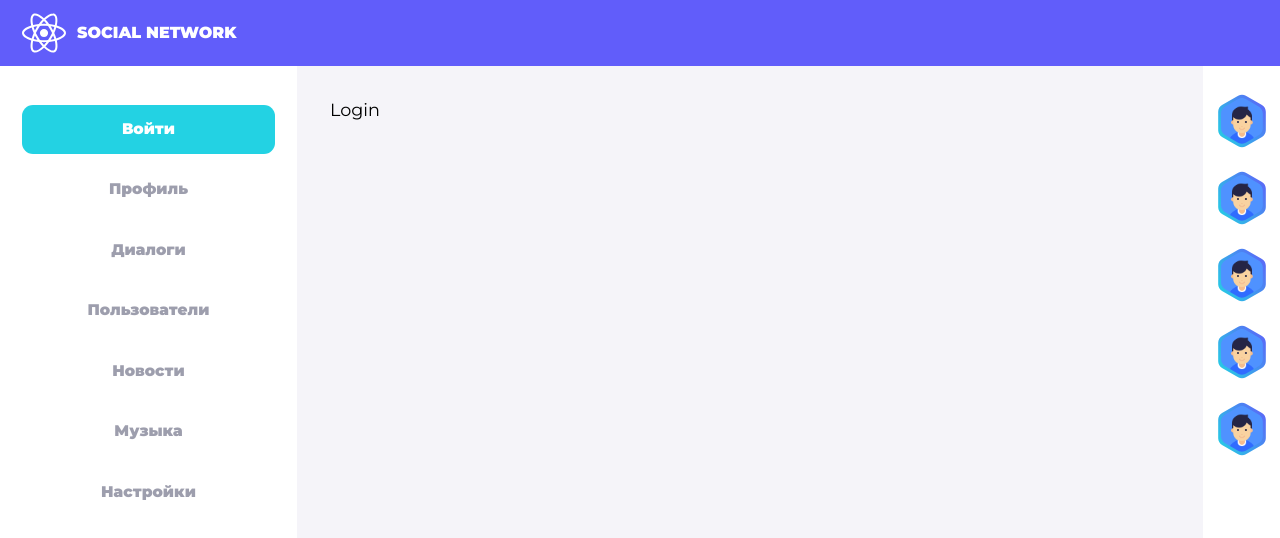
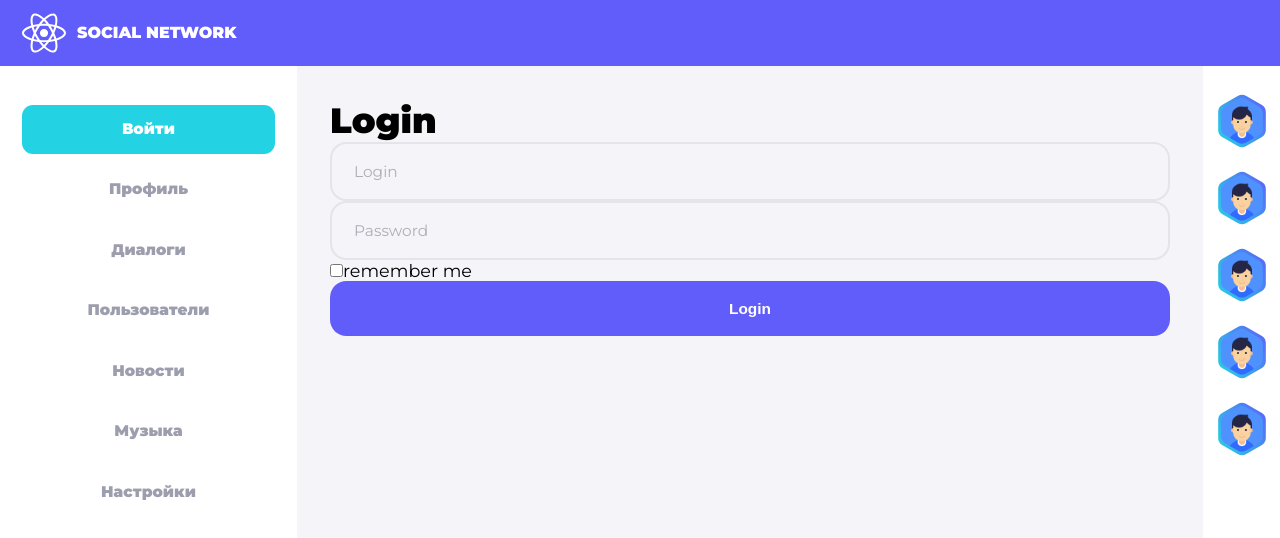
Before and after one commit to Yeroshenko/social-network, a React (Create React App) app: page /login in a window 1280 px wide. Shown: the top 538 px of the page. Built offline with nearby package versions, Linux system fonts and the light colour scheme; no server answers.

Commit message:
fet: created Login page connected redux-form

```diff
--- a/package.json
+++ b/package.json
@@ -16,6 +16,7 @@
     "react-router-dom": "^5.1.2",
     "react-scripts": "3.3.1",
     "redux": "^4.0.5",
+    "redux-form": "^8.3.1",
     "redux-thunk": "^2.3.0"
   },
   "scripts": {
--- a/src/components/Pages/Login/Login.jsx
+++ b/src/components/Pages/Login/Login.jsx
@@ -1,7 +1,42 @@
 import React from 'react'
+import { reduxForm, Field } from 'redux-form'
+
+import { Button } from '../../Ui'
+
+const LoginForm = ({ handleSubmit }) => {
+  return (
+    <form action='' onSubmit={handleSubmit}>
+      <Field type='text' name='login' placeholder='Login' component='input' />
+      <Field
+        component='input'
+        type='text'
+        name='password'
+        placeholder='Password'
+      />
+      <label>
+        <Field type='checkbox' name='rememberMe' component='input' />
+        remember me
+      </label>
+      <Button>Login</Button>
+    </form>
+  )
+}
+
+const LoginReduxForm = reduxForm({
+  form: 'login'
+})(LoginForm)
 
 const Login = () => {
-  return <div> Login </div>
+  const onSubmit = formData => {
+    console.log(formData)
+  }
+
+  return (
+    <div>
+      <h1>Login</h1>
+      <LoginReduxForm onSubmit={onSubmit} />
+    </div>
+  )
 }
 
 export default Login
--- a/src/index.sass
+++ b/src/index.sass
@@ -23,7 +23,7 @@ a
   color: inherit
 
 
-textarea, input[type=text]
+textarea, input[type=text], input[type=submit], input[type=passord]
   width: 100%
   max-width: 100%
   display: block
--- a/src/redux/redux-store.js
+++ b/src/redux/redux-store.js
@@ -1,5 +1,6 @@
 import { createStore, combineReducers, applyMiddleware, compose } from 'redux'
 import thunkMiddleware from 'redux-thunk'
+import { reducer as formReducer } from 'redux-form'
 
 
 import profileReducer from './profile-reducer'
@@ -13,15 +14,14 @@ const reducers = combineReducers({
   dialogsPage: dialogsReducer,
   asidePage: asideReducer,
   usersPage: usersReducer,
-  auth: authReducer
+  auth: authReducer,
+  form: formReducer
 })
 
 const composeEnhancers =
   typeof window === 'object' &&
   window.__REDUX_DEVTOOLS_EXTENSION_COMPOSE__ ?
-    window.__REDUX_DEVTOOLS_EXTENSION_COMPOSE__({
-      // Specify extension’s options like name, actionsBlacklist, actionsCreators, serialize...
-    }) : compose;
+    window.__REDUX_DEVTOOLS_EXTENSION_COMPOSE__({ }) : compose;
 
 const store = createStore(reducers, composeEnhancers(applyMiddleware(thunkMiddleware)))
 
```
Also changed, not shown: 1 other file (tests, documents, lock files or other folders).
